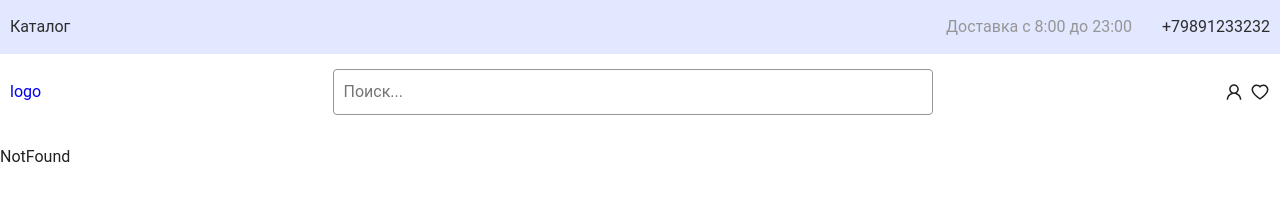
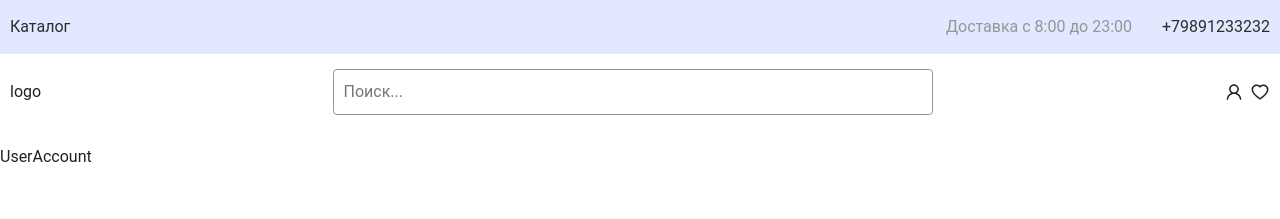
Before and after one commit to PavelKuklin/idea-on-react, a React (Create React App) app: page /user-account in a window 1280 px wide. Shown: the top 219 px of the page. Built offline with nearby package versions, Linux system fonts and the light colour scheme.

Commit message:
[OK-user-login] Добавил страницы ЛК и Избранное

```diff
--- a/src/App.jsx
+++ b/src/App.jsx
@@ -5,6 +5,8 @@ import Home from 'pages/Home';
 import NotFound from 'pages/NotFound';
 import Catalog from 'pages/Collection/Collection';
 import Header from 'components/layout/Header/Header';
+import Favorites from 'pages/Favorites/Favorites';
+import UserAccount from 'pages/UserAccount/UserAccount';
 
 function app() {
   return (
@@ -15,6 +17,8 @@ function app() {
         {/* // связываем адреса и компоненты (грубо говоря) */}
         <Routes>
           <Route path='/' element={<Home />} />
+          <Route path='/user-account' element={<UserAccount />} />
+          <Route path='/favorites' element={<Favorites />} />
           <Route path='/collection/all' element={<Catalog />} />
           <Route path='*' element={<NotFound />} />
         </Routes>
--- a/src/assets/styles/scss/libs/reset.scss
+++ b/src/assets/styles/scss/libs/reset.scss
@@ -45,6 +45,7 @@ a:not([class]) {
 }
 
 a {
+  color: inherit;
   text-decoration: none;
 }
 
--- a/src/components/layout/Header/Header.jsx
+++ b/src/components/layout/Header/Header.jsx
@@ -1,7 +1,7 @@
 import React from 'react';
 import { Link } from 'react-router-dom';
 
-import { AiOutlineUser, AiOutlineHeart } from "react-icons/ai";
+import { AiOutlineUser, AiOutlineHeart } from 'react-icons/ai';
 import HeaderTop from 'components/layout/Header/HeaderTop/HeaderTop';
 import styles from './Header.module.scss';
 
@@ -24,8 +24,12 @@ const Header = () => {
             />
           </div>
           <div className={styles['block__controls']}>
-            <AiOutlineUser className={styles['controls-icon']}/>
-            <AiOutlineHeart className={styles['controls-icon']}/>
+            <Link to='/user-account'>
+              <AiOutlineUser className={styles['controls-icon']} />
+            </Link>
+            <Link to='/favorites'>
+              <AiOutlineHeart className={styles['controls-icon']} />
+            </Link>
           </div>
         </div>
       </div>
--- a/src/pages/Collection/Collection.jsx
+++ b/src/pages/Collection/Collection.jsx
@@ -1,9 +1,11 @@
-import React from 'react'
+import React from 'react';
 
 const Catalog = () => {
   return (
-    <div>collection</div>
-  )
-}
+    <div>
+      <div className='container'>collection</div>
+    </div>
+  );
+};
 
-export default Catalog
+export default Catalog;
--- /dev/null
+++ b/src/pages/Favorites/Favorites.jsx
@@ -0,0 +1,11 @@
+import React from 'react';
+
+const Favorites = () => {
+  return (
+    <div>
+      <div className='container'>Favorites</div>
+    </div>
+  );
+};
+
+export default Favorites;
--- /dev/null
+++ b/src/pages/UserAccount/UserAccount.jsx
@@ -0,0 +1,11 @@
+import React from 'react';
+
+const UserAccount = () => {
+  return (
+    <div>
+      <div className='container'>UserAccount</div>
+    </div>
+  );
+};
+
+export default UserAccount;
```
